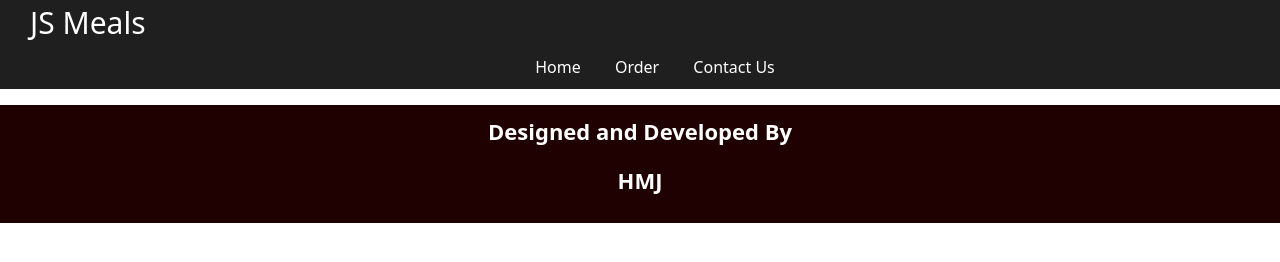
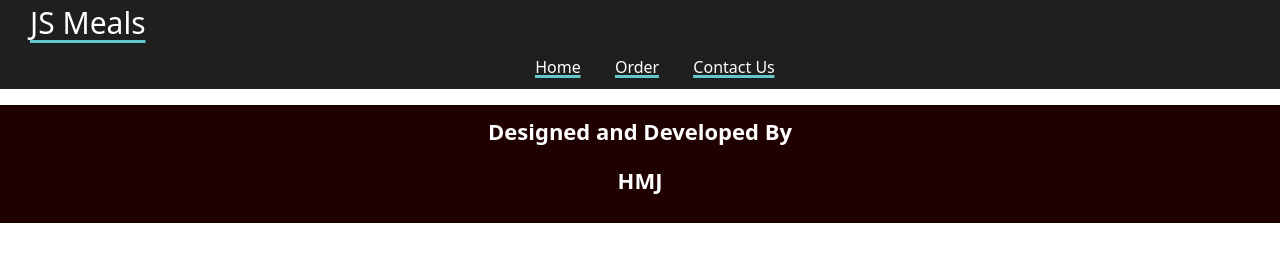
Before and after one commit to Hinal0101/JSMEALS, a plain HTML site: page index.html in a window 1280 px wide. Drawn offline with nearby package versions, Linux system fonts and the light colour scheme; no server answers.

Commit message:
Update style.css

```diff
--- a/style.css
+++ b/style.css
@@ -20,6 +20,26 @@ li{
 	list-style-type: none;
 	display: inline;
 	margin-left: 30px !important;
+	cursor: pointer;
+	background:
+    linear-gradient(
+      to right,
+      rgba(100, 200, 200, 1),
+      rgba(100, 200, 200, 1)
+    ),
+    linear-gradient(
+      to right,
+      rgba(255, 0, 0, 1),
+      rgba(255, 0, 180, 1),
+      rgba(0, 100, 200, 1)
+  );
+  background-size: 100% 3px, 0 3px;
+  background-position: 100% 100%, 0 100%;
+  background-repeat: no-repeat;
+  transition: background-size 400ms;
+}
+li:hover{
+	background-size: 0 3px, 100% 3px;
 }
 #nav-elements{
 	text-align: center;
```
